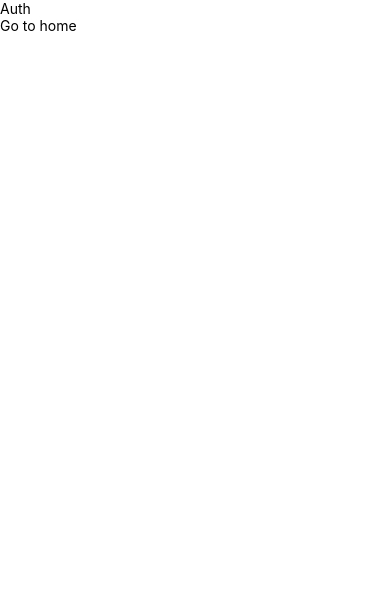
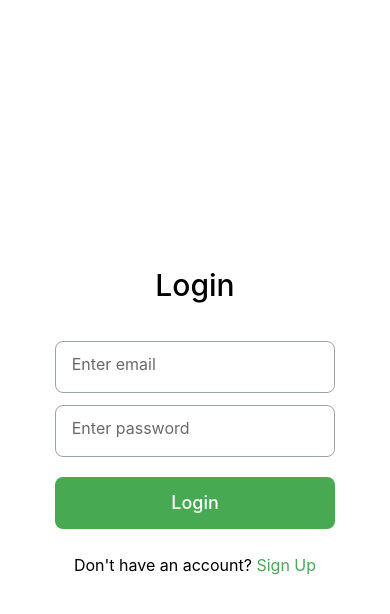
Before and after one commit to Sviut/delivery-app, a React Native app in the folder mobile-app/: screen / in a window 390 px wide. Shown: the top 614 px of the page. Built offline with nearby package versions, Linux system fonts and the light colour scheme.

Commit message:
implement auth form

```diff
--- a/mobile-app/app/components/screens/auth/Auth.tsx
+++ b/mobile-app/app/components/screens/auth/Auth.tsx
@@ -1,17 +1,64 @@
-import React from 'react'
+import React, { useState } from 'react'
+import { SubmitHandler, useForm } from 'react-hook-form'
 import { Pressable, Text, View } from 'react-native'
 
-import { useTypedNavigation } from '@/hooks/useTypedNavigation'
+import AuthFields from '@/components/screens/auth/AuthFields'
+import Loader from '@/components/ui/Loader'
+import Button from '@/components/ui/button/Button'
+
+import { IAuthFormData } from '@/types/auth.interface'
 
 const Auth = () => {
-	const { navigate } = useTypedNavigation()
+	const [isReg, setIsReg] = useState(false)
+
+	const { handleSubmit, reset, control } = useForm<IAuthFormData>({
+		mode: 'onChange'
+	})
+
+	const onSubmit: SubmitHandler<IAuthFormData> = async data => {
+		console.log(data)
+	}
+
+	const isLoading = false
 
 	return (
-		<View>
-			<Text>Auth</Text>
-			<Pressable onPress={() => navigate('Home')}>
-				<Text>Go to home</Text>
-			</Pressable>
+		<View className={'mx-2 items-center justify-center h-full'}>
+			<View className={'w-9/12'}>
+				<Text
+					className={
+						'text-center text-black text-3xl font-medium mb-8'
+					}
+				>
+					{isReg ? 'Sign Up' : 'Login'}
+				</Text>
+
+				{isLoading ? (
+					<Loader />
+				) : (
+					<>
+						<AuthFields control={control} />
+
+						<Button onPress={handleSubmit(onSubmit)}>
+							{isReg ? 'Sign Up' : 'Login'}
+						</Button>
+
+						<Pressable onPress={() => setIsReg(!isReg)}>
+							<Text
+								className={
+									'text-black text-center text-base mt-6'
+								}
+							>
+								{isReg
+									? 'Already have an account? '
+									: "Don't have an account? "}
+								<Text className={'text-[#47AA52]'}>
+									{isReg ? 'Login' : 'Sign Up'}
+								</Text>
+							</Text>
+						</Pressable>
+					</>
+				)}
+			</View>
 		</View>
 	)
 }
--- /dev/null
+++ b/mobile-app/app/components/screens/auth/AuthFields.tsx
@@ -0,0 +1,48 @@
+import React, { FC } from 'react'
+import { Control } from 'react-hook-form'
+
+import { validEmail } from '@/components/screens/auth/emmail.regex'
+import Field from '@/components/ui/field/Field'
+
+import { IAuthFormData } from '@/types/auth.interface'
+
+interface IAuthFields {
+	control: Control<IAuthFormData>
+}
+
+const AuthFields: FC<IAuthFields> = ({ control }) => {
+	return (
+		<>
+			<Field<IAuthFormData>
+				placeholder={'Enter email'}
+				control={control}
+				name={'email'}
+				rules={{
+					required: 'Email is required',
+					pattern: {
+						value: validEmail,
+						message: 'Please enter a valid email address'
+					}
+				}}
+				keyboardType={'email-address'}
+			/>
+
+			<Field<IAuthFormData>
+				placeholder={'Enter password'}
+				control={control}
+				secureTextEntry
+				name={'password'}
+				rules={{
+					required: 'Password is required',
+					minLength: {
+						value: 6,
+						message: 'Password must be at least 6 characters'
+					}
+				}}
+				keyboardType={'email-address'}
+			/>
+		</>
+	)
+}
+
+export default AuthFields
--- /dev/null
+++ b/mobile-app/app/components/screens/auth/emmail.regex.ts
@@ -0,0 +1 @@
+export const validEmail = /^[a-zA-Z0-9._%+-]+@[a-zA-Z0-9.-]+\.[a-zA-Z]{2,}$/
--- /dev/null
+++ b/mobile-app/app/types/auth.interface.ts
@@ -0,0 +1,3 @@
+import { IUser } from '@/types/user.interface'
+
+export interface IAuthFormData extends Pick<IUser, 'email' | 'password'> {}
--- a/mobile-app/package.json
+++ b/mobile-app/package.json
@@ -11,10 +11,12 @@
   "dependencies": {
     "@react-navigation/native": "^6.1.17",
     "@react-navigation/native-stack": "^6.9.26",
+    "clsx": "^2.1.1",
     "expo": "~51.0.14",
     "expo-status-bar": "~1.12.1",
     "nativewind": "^2.0.11",
     "react": "18.2.0",
+    "react-hook-form": "^7.52.0",
     "react-native": "0.74.2",
     "react-native-safe-area-context": "4.10.1",
     "react-native-screens": "3.31.1"
```
Also changed, not shown: mobile-app/app/types/user.interface.ts (added, +8 -0 lines), 1 other file (tests, documents, lock files or other folders).
